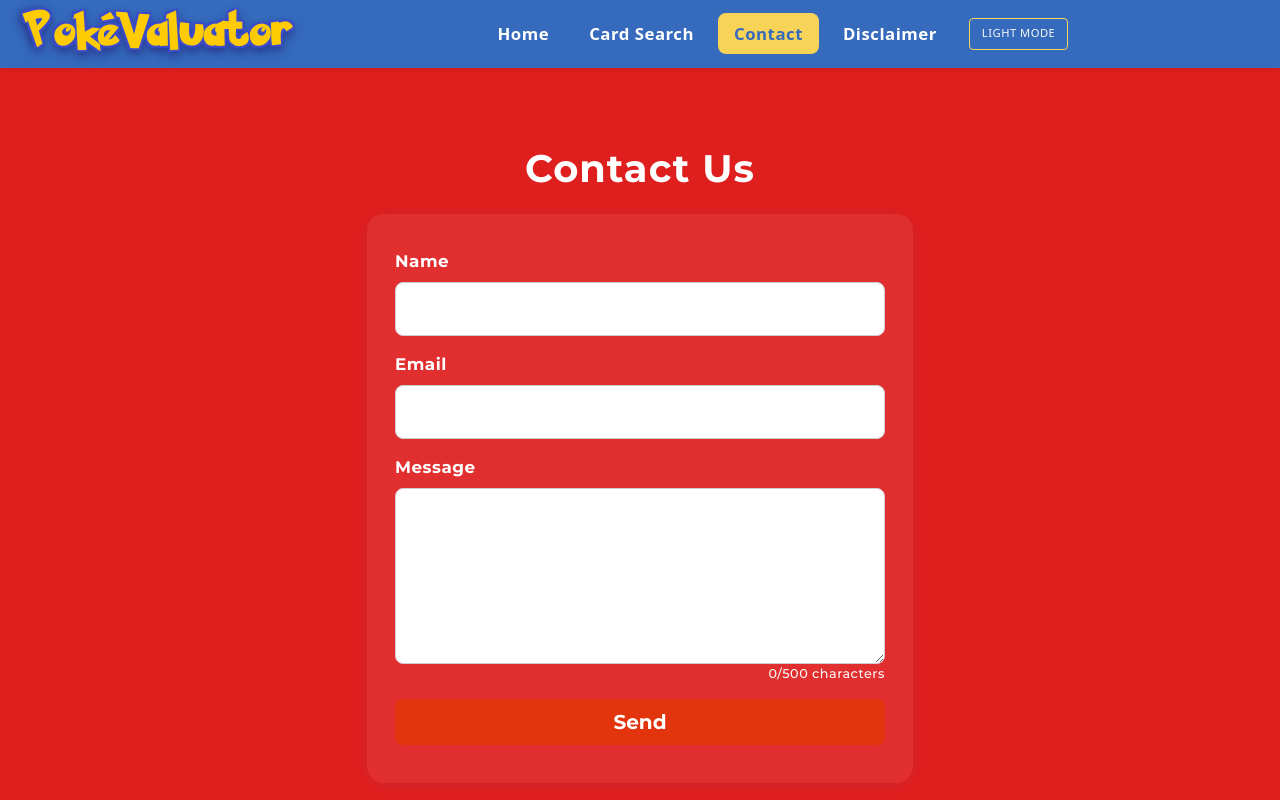
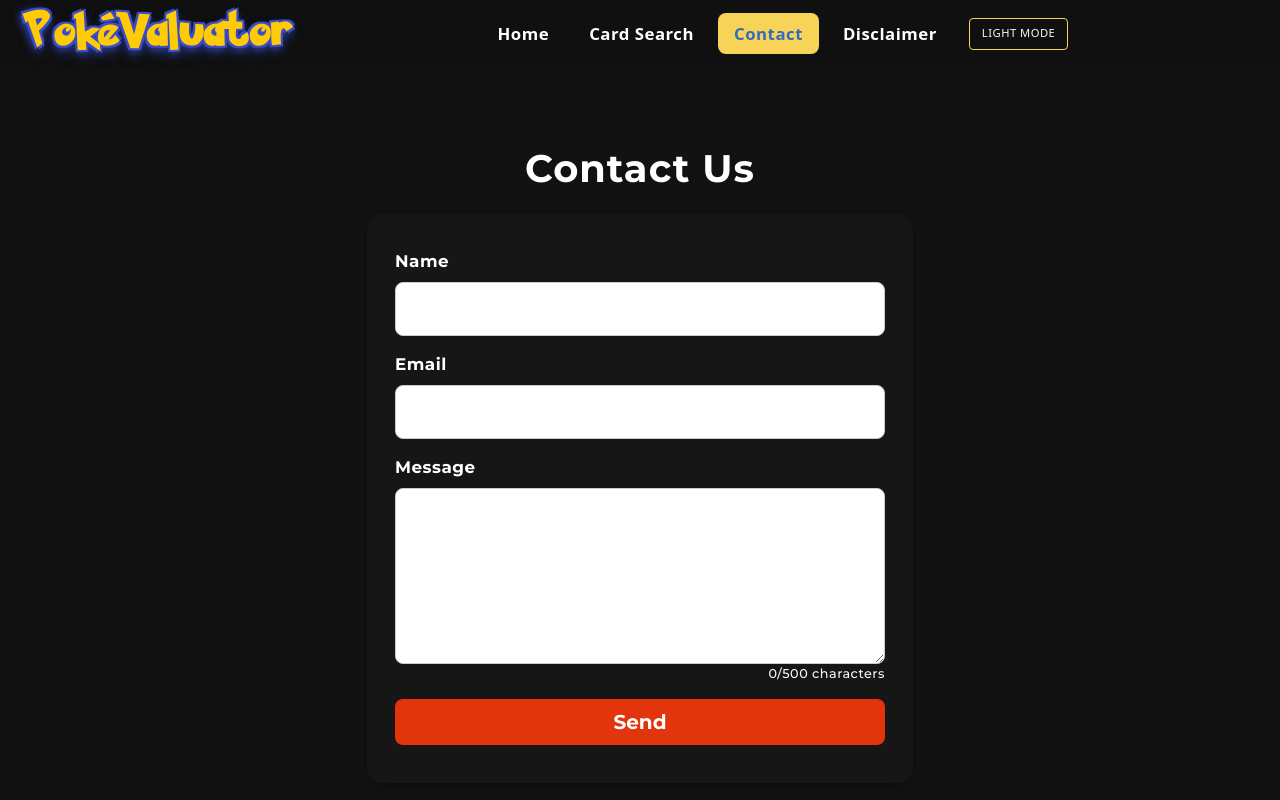
Before and after one commit to Louie-RP/pokemon-card-value-checker, a React (Vite) app in the folder frontend/: page /contact in a window 1280 px wide. Built offline with nearby package versions, Linux system fonts and the light colour scheme.

Commit message:
Enhance dark theme styles across components for improved visual consistency and accessibility

```diff
--- a/frontend/src/App.css
+++ b/frontend/src/App.css
@@ -8,8 +8,9 @@ html, body, #root {
   min-height: 100vh;
   display: flex;
   flex-direction: column;
-  background: #222; /* Footer and page background color */
+  background: #222; /* Light/default fallback */
 }
+body.theme-dark #root { background: var(--pv-bg); }
 
 .app-flex-wrapper {
   flex: 1 0 auto;
@@ -151,11 +152,12 @@ html, body, #root {
   box-sizing: border-box;
   display: flex;
   flex-direction: column;
-  background: rgb(223, 30,30); /* PokeNotify red */
-  border-radius: 0; /* <-- Remove rounded edges */
+  background: rgb(223, 30,30); /* Light theme / default red */
+  border-radius: 0;
   box-shadow: 0 2px 12px rgba(53, 106, 188, 0.08);
-  min-height: 60vh; /* Ensures some height even with little content */
+  min-height: 60vh;
 }
+body.theme-dark .main-content { background: var(--pv-bg-panel); box-shadow: none; }
 
 @media (max-width: 900px) {
   .main-content {
--- a/frontend/src/components/CardDetails.css
+++ b/frontend/src/components/CardDetails.css
@@ -135,6 +135,12 @@
   position: relative;
   overflow: hidden;
 }
+body.theme-dark .card-details-price-section,
+body.theme-dark .card-details-prices > div {
+  background: var(--pv-surface);
+  border-color: var(--pv-surface-border);
+  box-shadow: 0 4px 18px -6px rgba(0,0,0,.65);
+}
 .card-details-prices > div h4 { margin-top: 0; margin-bottom: 14px; font-size: 1.15rem; }
 .price-panel-inner h4 { margin-top: 0; margin-bottom: 14px; font-size: 1.15rem; }
 
--- a/frontend/src/components/CardSearch.css
+++ b/frontend/src/components/CardSearch.css
@@ -7,10 +7,11 @@
   max-width: 400px;
   width: 100%;
   padding: 24px 16px;
-  background: rgba(255,255,255,0.07); /* subtle overlay for red bg */
+  background: rgba(255,255,255,0.07); /* light theme overlay */
   border-radius: 12px;
   box-shadow: 0 2px 8px rgba(53, 106, 188, 0.06);
 }
+body.theme-dark .card-search-center { background: var(--pv-surface); box-shadow: 0 4px 14px -6px rgba(0,0,0,.55); }
 
 .set-selector-wrapper,
 .card-search-form {
--- a/frontend/src/components/Contact.css
+++ b/frontend/src/components/Contact.css
@@ -21,6 +21,7 @@
   border-radius: 16px;
   box-shadow: 0 2px 12px rgba(53, 106, 188, 0.10);
 }
+body.theme-dark .contact-form { background: var(--pv-surface); box-shadow: 0 4px 16px -6px rgba(0,0,0,.6); }
 
 .contact-form .form-label {
   font-size: 1.05rem;
--- a/frontend/src/components/Disclaimer.css
+++ b/frontend/src/components/Disclaimer.css
@@ -10,6 +10,7 @@
   border-radius: 14px;
   box-shadow: 0 2px 12px rgba(53, 106, 188, 0.10);
 }
+body.theme-dark .disclaimer-container { background: var(--pv-surface); box-shadow: 0 4px 16px -6px rgba(0,0,0,.6); }
 
 .disclaimer-container h1 {
   font-size: 2.3rem; /* Larger heading */
--- a/frontend/src/components/Footer.css
+++ b/frontend/src/components/Footer.css
@@ -4,6 +4,7 @@
   width: 100%;
   box-sizing: border-box;
 }
+body.theme-dark .site-footer { background-color: var(--pv-bg-alt); color: var(--pv-text-muted); }
 
 .site-footer .footer-links a {
   text-decoration: none;
--- a/frontend/src/components/Header.css
+++ b/frontend/src/components/Header.css
@@ -6,9 +6,11 @@
   z-index: 1100;
   width: 100%;
 }
+body.theme-dark .site-header { background: var(--pv-bg-alt); }
 
 .transition-header { transition: background .25s, box-shadow .25s, transform .25s; }
 .site-header.scrolled { box-shadow: 0 4px 14px -4px rgba(0,0,0,.35); background: #2d599f; }
+body.theme-dark .site-header.scrolled { background: #151515; }
 .site-header.scrolled .pokemon-title { font-size: 2.0rem; }
 .site-header.scrolled .pokemon-title .poke-p { font-size: 2.25rem; }
 
--- a/frontend/src/components/HomePage.css
+++ b/frontend/src/components/HomePage.css
@@ -103,10 +103,17 @@ body.theme-light .btn-hero-outline:hover { background: #1c1c1e; color: #fff; }
 /* Dark theme adjustments: keep panels slightly translucent for harmony */
 body.theme-dark .home-features,
 body.theme-dark .home-how-it-works {
-  background: linear-gradient(155deg, rgba(255,255,255,0.08) 0%, rgba(255,255,255,0.05) 55%, rgba(255,255,255,0.04) 100%);
-  box-shadow: 0 8px 24px -10px rgba(0,0,0,.55), 0 2px 6px -2px rgba(0,0,0,.4);
-  border-color: rgba(255,255,255,0.18);
+  background: var(--pv-bg-panel);
+  box-shadow: 0 8px 24px -10px rgba(0,0,0,.65), 0 2px 6px -2px rgba(0,0,0,.5);
+  border-color: #1e1e1e;
 }
+/* Dark hero switches to neutral black gradient */
+body.theme-dark .home-hero {
+  background:
+    linear-gradient(140deg, #151515 0%, #121212 45%, #101010 70%, #0d0d0d 100%);
+  border-color: #1b1b1b;
+}
+body.theme-dark .home-hero::after, body.theme-dark .home-hero::before { background: none; }
 body.theme-dark .home-features .section-title,
 body.theme-dark .home-how-it-works .section-title { color: var(--pv-text-light); }
 body.theme-dark .home-features .section-sub,
--- a/frontend/src/theme.css
+++ b/frontend/src/theme.css
@@ -19,13 +19,24 @@
 }
 
 /* Dark theme (default) */
+/* Refined dark theme: layered neutral blacks (no blue/navy) */
 body.theme-dark {
-  --pv-bg: #0f0f0f;
-  --pv-surface: rgba(255,255,255,0.07);
-  --pv-surface-border: rgba(255,255,255,0.18);
-  --pv-text-light: #fff;
-  --pv-text-muted: #b9b9b9;
+  /* Page base */
+  --pv-bg: #0a0a0a;
+  /* Header / footer slightly lifted */
+  --pv-bg-alt: #101010;
+  /* Section panel base (main-content panels) */
+  --pv-bg-panel: #121212;
+  /* Card surfaces / elevated blocks */
+  --pv-surface: #161616;
+  --pv-surface-alt: #1c1c1c;
+  --pv-surface-border: #242424;
+  --pv-text-light: #ffffff;
+  --pv-text-muted: #b5b5b5;
 }
+
+/* Generic dark body + root background application */
+body.theme-dark, body.theme-dark #root { background: var(--pv-bg); }
 
 /* Light theme */
 body.theme-light {
```
